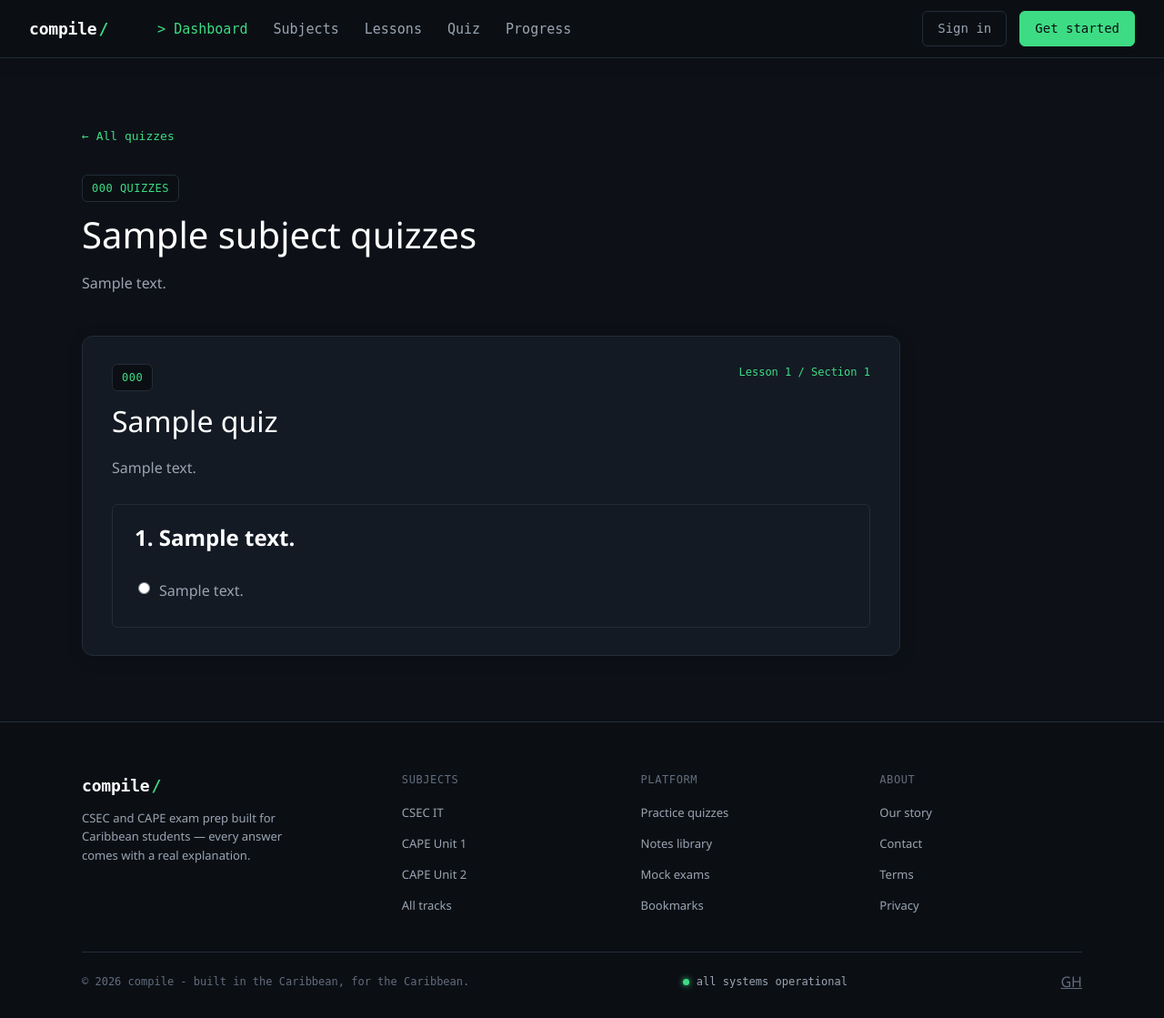
After one commit to philquake/cxc_platform, a Django app: template templates/quizzes/quiz_list.html in a window 1280 px wide. The commit adds this page. Shown: the whole page at 91% size. Run offline with Django 5.2, Linux system fonts and the light colour scheme; tables that the repository leaves empty hold one stand-in row (values such as "Sample post"); the template is opened without the code that fills it: values that come from a table or form of the project are taken from there, most other values are stand-ins (such as "Sample title", 1, 10 or a date in 2020); some libraries are stand-ins or nearby versions.

Commit message:
feat: add quizzes page with dynamic quiz listing and styling

```diff
--- /dev/null
+++ b/static/css/quizzes.css
@@ -0,0 +1,114 @@
+.lesson-quiz,
+.quiz-card {
+    color: var(--color-text);
+    background: var(--color-panel);
+    border: 1px solid var(--color-panel-border);
+    border-radius: var(--radius-md);
+    box-shadow: 0 4px 18px rgba(0, 0, 0, 0.16);
+}
+
+.lesson-quiz {
+    max-width: 820px;
+    margin-top: 28px;
+    padding: 32px 40px;
+}
+
+.lesson-quiz h2 {
+    margin: 14px 0 8px;
+    color: var(--color-white);
+}
+
+.lesson-quiz > p,
+.quiz-card-description,
+.quiz-empty {
+    color: var(--color-text-muted);
+    line-height: 1.6;
+}
+
+.quiz-list {
+    display: grid;
+    gap: 28px;
+    max-width: 900px;
+}
+
+.quiz-card {
+    padding: 30px 32px;
+}
+
+.quiz-card-heading {
+    display: flex;
+    align-items: flex-start;
+    justify-content: space-between;
+    gap: 20px;
+}
+
+.quiz-card h2 {
+    margin: 14px 0 0;
+    color: var(--color-white);
+}
+
+.quiz-card-meta {
+    color: var(--color-accent);
+    font-family: var(--font-mono);
+    font-size: 12px;
+    text-align: right;
+    white-space: nowrap;
+}
+
+.quiz-card-description {
+    margin: 20px 0 0;
+}
+
+.quiz-question {
+    display: grid;
+    gap: 10px;
+    margin: 26px 0 0;
+    padding: 18px;
+    border: 1px solid var(--color-panel-border);
+    border-radius: var(--radius-sm);
+}
+
+.quiz-question legend {
+    max-width: 100%;
+    padding: 0 6px;
+    color: var(--color-white);
+    font-weight: 600;
+}
+
+.quiz-question label {
+    display: flex;
+    gap: 10px;
+    align-items: flex-start;
+    padding: 10px;
+    color: var(--color-text-muted);
+    cursor: pointer;
+    border-radius: var(--radius-sm);
+}
+
+.quiz-question label:hover {
+    color: var(--color-text);
+    background: var(--color-panel-hover);
+}
+
+.quiz-question input {
+    flex: 0 0 auto;
+    margin-top: 3px;
+}
+
+@media (max-width: 560px) {
+    .lesson-quiz,
+    .quiz-card {
+        padding: 26px 22px;
+    }
+
+    .quiz-card-heading {
+        display: block;
+    }
+
+    .quiz-card-meta {
+        display: block;
+        margin-top: 14px;
+        text-align: left;
+        white-space: normal;
+    }
+}
--- a/static/css/subjects.css
+++ b/static/css/subjects.css
@@ -215,4 +215,5 @@
     .lesson-content {
         padding: 28px 22px;
     }
+
 }
--- a/templates/base.html
+++ b/templates/base.html
@@ -19,7 +19,7 @@
       <li><a href="{% url 'home' %}" class="active">Dashboard</a></li>
       <li><a href="{% url 'subjects:list' %}">Subjects</a></li>
       <li><a href="{% url 'subjects:list' %}">Lessons</a></li>
-      <li><a href="{% url 'home' %}#features">Practice</a></li>
+      <li><a href="{% url 'quizzes:list' %}">Quiz</a></li>
       <li><a href="{% url 'home' %}#how-it-works">Progress</a></li>
     </ul>
   </div>
@@ -50,7 +50,7 @@
         <div class="footer-col">
           <h4>Platform</h4>
           <ul>
-            <li><a href="{% url 'home' %}#features">Practice quizzes</a></li>
+            <li><a href="{% url 'quizzes:list' %}">Practice quizzes</a></li>
             <li><a href="{% url 'subjects:list' %}">Notes library</a></li>
             <li><a href="{% url 'home' %}#features">Mock exams</a></li>
             <li><a href="{% url 'login' %}">Bookmarks</a></li>
--- /dev/null
+++ b/templates/quizzes/quiz_list.html
@@ -0,0 +1,61 @@
+{% extends "base.html" %}
+
+{% block title %}{% if subject %}{{ subject.name }} quizzes{% else %}Practice quizzes{% endif %} | Compile{% endblock %}
+
+{% block extra_css %}
+{% load static %}
+<link rel="stylesheet" href="{% static 'css/subjects.css' %}">
+<link rel="stylesheet" href="{% static 'css/quizzes.css' %}">
+{% endblock %}
+
+{% block content %}
+<div class="content-column">
+    {% if subject %}
+        <a href="{% url 'quizzes:list' %}" class="content-back">&larr; All quizzes</a>
+        <header class="content-header">
+            <span class="content-card-label">{{ subject.code }} QUIZZES</span>
+            <h1>{{ subject.name }} quizzes</h1>
+            {% if subject.description %}<p>{{ subject.description }}</p>{% endif %}
+        </header>
+    {% else %}
+        <header class="content-header">
+            <span class="content-card-label">PRACTICE</span>
+            <h1>Practice quizzes</h1>
+            <p>Test your understanding with questions from every subject.</p>
+        </header>
+    {% endif %}
+
+    <div class="quiz-list">
+        {% for quiz in quizzes %}
+            <article class="quiz-card">
+                <div class="quiz-card-heading">
+                    <div>
+                        <span class="content-card-label">{{ quiz.lesson.subject.code }}</span>
+                        <h2>{{ quiz.title }}</h2>
+                    </div>
+                    <span class="quiz-card-meta">
+                        Lesson {{ quiz.lesson.lesson_number }} / Section {{ quiz.lesson.section_number }}
+                    </span>
+                </div>
+                {% if quiz.description %}<p class="quiz-card-description">{{ quiz.description }}</p>{% endif %}
+
+                {% for quiz_question in quiz.quiz_questions.all %}
+                    <fieldset class="quiz-question">
+                        <legend>{{ forloop.counter }}. {{ quiz_question.question.text }}</legend>
+                        {% for answer in quiz_question.question.answers.all %}
+                            <label>
+                                <input type="radio" name="quiz-{{ quiz.id }}-question-{{ quiz_question.question.id }}" value="{{ answer.id }}">
+                                {{ answer.text }}
+                            </label>
+                        {% endfor %}
+                    </fieldset>
+                {% empty %}
+                    <p class="quiz-empty">Questions will be added soon.</p>
+                {% endfor %}
+            </article>
+        {% empty %}
+            <p>No quizzes are available{% if subject %} for {{ subject.name }}{% endif %} yet.</p>
+        {% endfor %}
+    </div>
+</div>
+{% endblock %}
```
